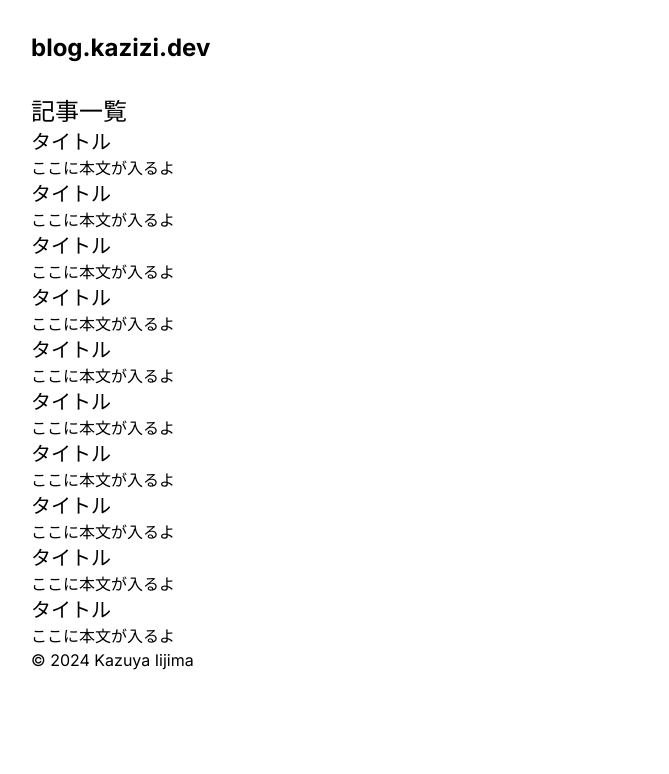
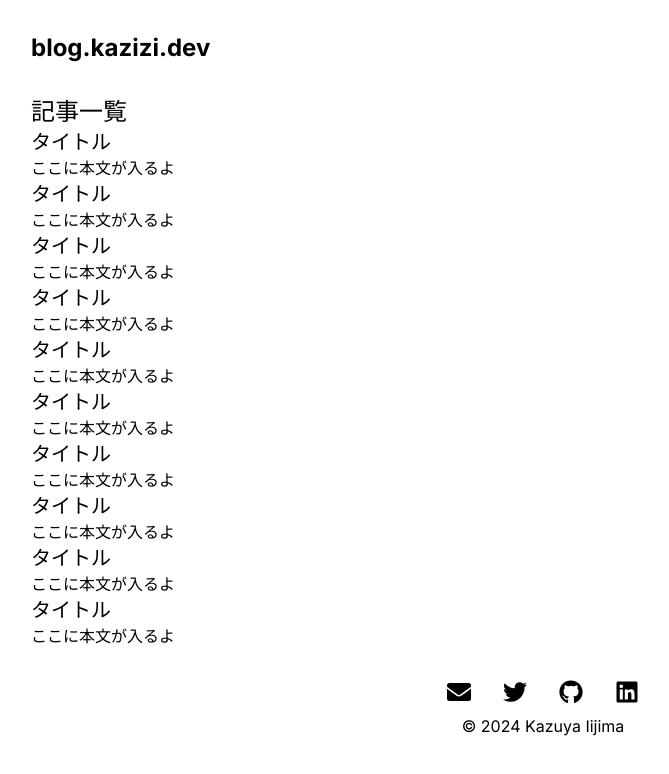
Before and after one commit to kazizi55/blog, a Next.js app: page / in a window 1280 px wide. Shown: the top 774 px of the page, without its empty margins (97-766 px from the left). Built offline with nearby package versions, Linux system fonts and the light colour scheme.

Commit message:
feat: add sns links to footer

```diff
--- a/src/components/organisms/Footer/Footer.tsx
+++ b/src/components/organisms/Footer/Footer.tsx
@@ -1,6 +1,61 @@
+import {
+  FaEnvelope,
+  FaGithub,
+  FaLinkedin,
+  FaTwitter,
+} from "@/components/atoms/Icons";
+
+type SnsLink = {
+  name: string;
+  href: string;
+  icon: React.ReactElement;
+  ariaLabel: string;
+};
+
+const SNS_LINKS: SnsLink[] = [
+  {
+    name: "EMail",
+    href: "mailto:kaz.redhot1201@gmail.com",
+    icon: <FaEnvelope />,
+    ariaLabel: "email-link",
+  },
+  {
+    name: "X",
+    href: "https://twitter.com/kazizi55",
+    icon: <FaTwitter />,
+    ariaLabel: "x-link",
+  },
+  {
+    name: "GitHub",
+    href: "https://github.com/kazizi55",
+    icon: <FaGithub />,
+    ariaLabel: "github-link",
+  },
+  {
+    name: "LinkedIn",
+    href: "https://www.linkedin.com/in/kazuya-iijima-21b051227/",
+    icon: <FaLinkedin />,
+    ariaLabel: "linkedin-link",
+  },
+] as const;
+
 export const Footer: React.FC = () => {
   return (
-    <footer>
+    <footer className="my-8 flex flex-col items-center">
+      <ul className="mb-1">
+        {SNS_LINKS.map((snsLink) => (
+          <li key={snsLink.name} className="inline-block mx-4">
+            <a
+              href={snsLink.href}
+              target="_blank"
+              rel="noopener noreferrer"
+              aria-label={snsLink.ariaLabel}
+            >
+              {snsLink.icon}
+            </a>
+          </li>
+        ))}
+      </ul>
       <p>© 2024 Kazuya Iijima</p>
     </footer>
   );
```
